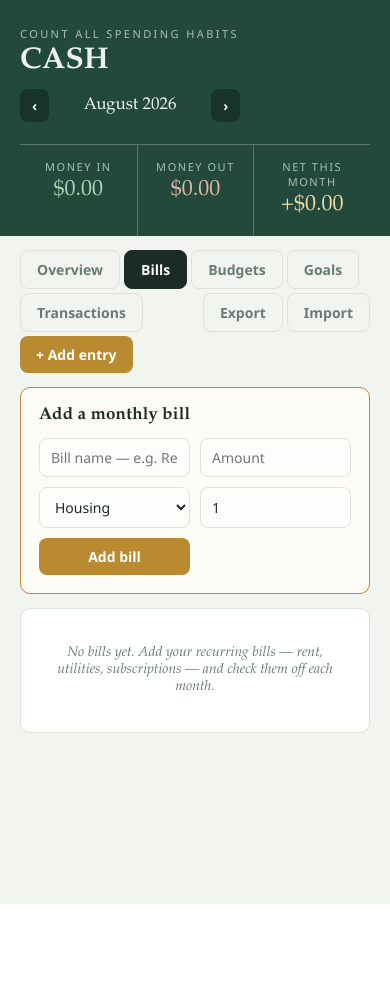
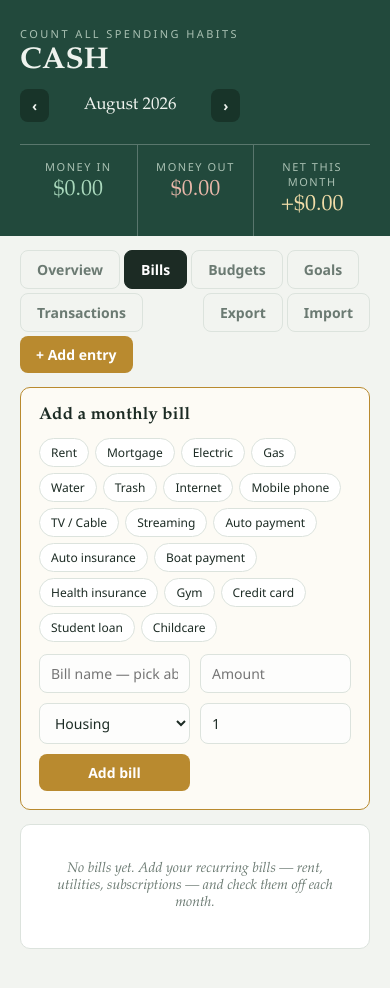
Before and after one commit to rhc52980/CASH_Budget_Tracker, a React (Vite) app: page / in a window 390 px wide. Both pictures are taken after a click on the button "Bills". Shown: the top 988 px of the page. Before the commit the page ends 904 px from the top, so only its background shows below. Built offline with nearby package versions, Linux system fonts and the light colour scheme.

Commit message:
Add quick-pick presets for common bills
One-click chips (Rent, Electric, Internet, Mobile, TV, Auto, Boat,
etc.) prefill the add-bill form with the name and a sensible default
category; amount and due day remain manual.

```diff
--- a/src/BudgetBook.jsx
+++ b/src/BudgetBook.jsx
@@ -26,6 +26,17 @@ const EXPENSE_CATS = [
   "Health", "Entertainment", "Shopping", "Subscriptions", "Other",
 ];
 const INCOME_CATS = ["Salary", "Freelance", "Gifts", "Other income"];
+
+// Common bills: [name, default category] — one click prefills the add-bill form
+const BILL_PRESETS = [
+  ["Rent", "Housing"], ["Mortgage", "Housing"],
+  ["Electric", "Utilities"], ["Gas", "Utilities"], ["Water", "Utilities"],
+  ["Trash", "Utilities"], ["Internet", "Utilities"], ["Mobile phone", "Utilities"],
+  ["TV / Cable", "Subscriptions"], ["Streaming", "Subscriptions"],
+  ["Auto payment", "Transport"], ["Auto insurance", "Transport"], ["Boat payment", "Transport"],
+  ["Health insurance", "Health"], ["Gym", "Health"],
+  ["Credit card", "Other"], ["Student loan", "Other"], ["Childcare", "Other"],
+];
 
 const CAT_COLORS = {
   Housing: "#22493C", Groceries: "#2E7D5B", Dining: "#B98A2F",
@@ -502,8 +513,20 @@ function Bills({ bills, month, paidMap, transactions, addBill, deleteBill, markP
     <div style={{ display: "grid", gap: 14, marginTop: 14 }}>
       <Card style={{ background: "#FDFBF5", borderColor: T.brass }}>
         <SectionTitle>Add a monthly bill</SectionTitle>
+        <div style={{ display: "flex", flexWrap: "wrap", gap: 6, marginBottom: 12 }}>
+          {BILL_PRESETS.map(([label, cat]) => (
+            <button key={label}
+              onClick={() => { setName(label); setCategory(cat); setErr(""); }}
+              style={{
+                padding: "5px 11px", borderRadius: 99, cursor: "pointer",
+                border: `1px solid ${name === label ? T.brass : T.line}`,
+                background: name === label ? T.brassSoft : "#fff",
+                color: T.ink, fontFamily: T.sans, fontSize: 12,
+              }}>{label}</button>
+          ))}
+        </div>
         <div style={{ display: "grid", gap: 10, gridTemplateColumns: "repeat(auto-fit, minmax(140px, 1fr))" }}>
-          <input value={name} placeholder="Bill name — e.g. Rent"
+          <input value={name} placeholder="Bill name — pick above or type"
             onChange={(e) => { setName(e.target.value); setErr(""); }} style={inputStyle} />
           <input type="number" min="0" step="0.01" value={amount} placeholder="Amount"
             onChange={(e) => { setAmount(e.target.value); setErr(""); }} style={inputStyle} />
```
